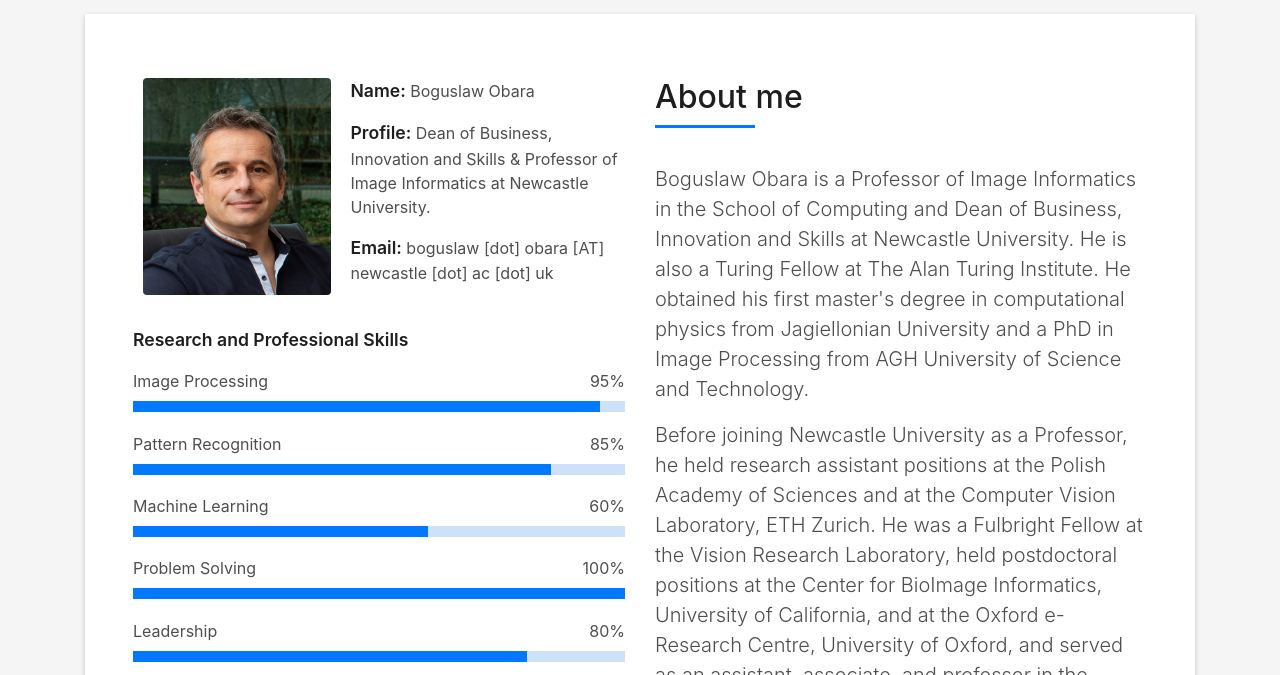
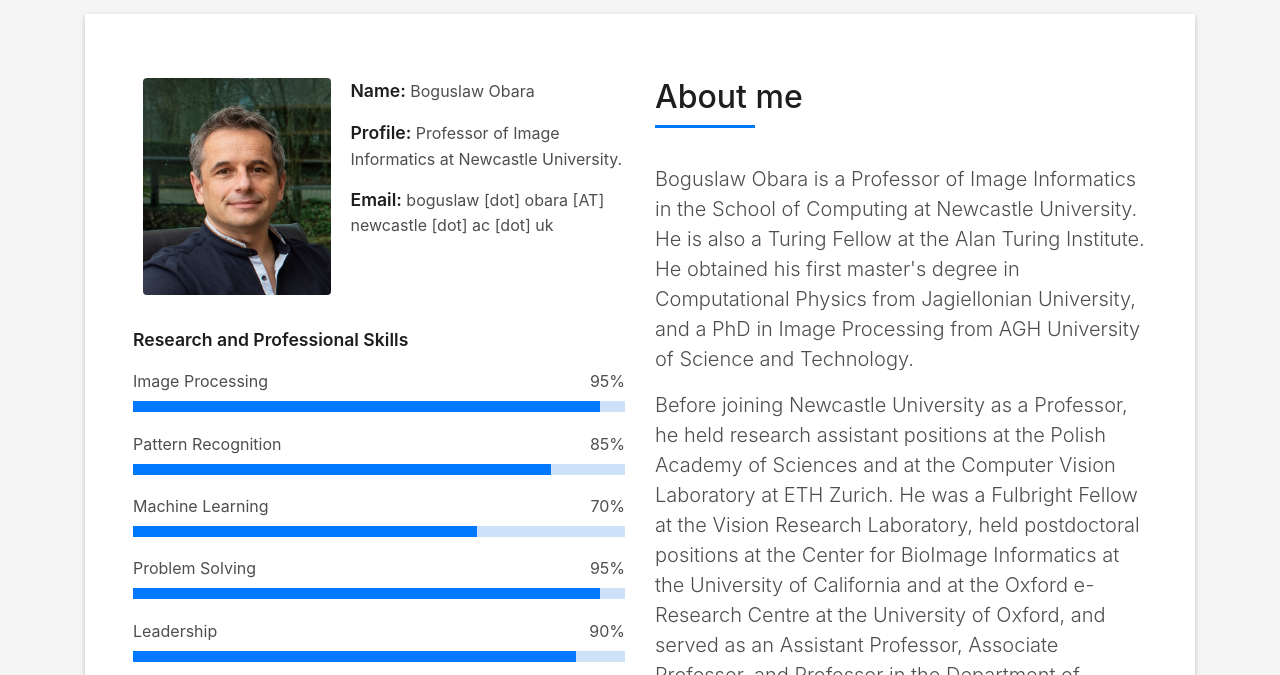
Before and after one commit to BoguslawObara/BoguslawObara.github.io, a plain HTML site: page index.html in a window 1280 px wide. Shown: the part 850-1525 px from the top of the page. Drawn offline with Linux system fonts and the light colour scheme; files whose address does not match are found by name.

Commit message:
new paper + Dean post update

```diff
--- a/index.html
+++ b/index.html
@@ -118,7 +118,7 @@
                     <div class="col-sm-6 col-md-7">
                       <div class="about-info">
                         <p><span class="title-s">Name: </span> <span>Boguslaw Obara</span></p>
-                        <p><span class="title-s">Profile: </span> <span>Dean of Business, Innovation and Skills & Professor of Image Informatics at Newcastle University.</span></p>
+                        <p><span class="title-s">Profile: </span> <span>Professor of Image Informatics at Newcastle University.</span></p>
                         <p><span class="title-s">Email: </span> <span>boguslaw [dot] obara [AT] newcastle [dot] ac [dot] uk</span></p>
                       </div>
                     </div>
@@ -135,19 +135,19 @@
                       <div class="progress-bar" role="progressbar" style="width: 85%" aria-valuenow="85" aria-valuemin="0"
                         aria-valuemax="100"></div>
                     </div>
-                    <span>Machine Learning</span> <span class="pull-right">60%</span>
+                    <span>Machine Learning</span> <span class="pull-right">70%</span>
                     <div class="progress">
-                      <div class="progress-bar" role="progressbar" style="width: 60%" aria-valuenow="60" aria-valuemin="0"
+                      <div class="progress-bar" role="progressbar" style="width: 70%" aria-valuenow="70" aria-valuemin="0"
                         aria-valuemax="100"></div>
                     </div>
-                    <span>Problem Solving</span> <span class="pull-right">100%</span>
+                    <span>Problem Solving</span> <span class="pull-right">95%</span>
                     <div class="progress">
-                      <div class="progress-bar" role="progressbar" style="width: 100%" aria-valuenow="100" aria-valuemin="0"
+                      <div class="progress-bar" role="progressbar" style="width: 95%" aria-valuenow="95" aria-valuemin="0"
                         aria-valuemax="100"></div>
                     </div>
-                    <span>Leadership</span> <span class="pull-right">80%</span>
+                    <span>Leadership</span> <span class="pull-right">90%</span>
                     <div class="progress">
-                      <div class="progress-bar" role="progressbar" style="width: 80%" aria-valuenow="80" aria-valuemin="0"
+                      <div class="progress-bar" role="progressbar" style="width: 90%" aria-valuenow="90" aria-valuemin="0"
                         aria-valuemax="100"></div>
                     </div>
                   </div>
@@ -212,13 +212,13 @@
                       </h5>
                     </div>
                     <p class="lead">
-                      Boguslaw Obara is a Professor of Image Informatics in the School of Computing and Dean of Business, Innovation and Skills at Newcastle University. He is also a Turing Fellow at The Alan Turing Institute. He obtained his first master's degree in computational physics from Jagiellonian University and a PhD in Image Processing from AGH University of Science and Technology.
+                      Boguslaw Obara is a Professor of Image Informatics in the School of Computing at Newcastle University. He is also a Turing Fellow at the Alan Turing Institute. He obtained his first master's degree in Computational Physics from Jagiellonian University, and a PhD in Image Processing from AGH University of Science and Technology.
                     </p>
                     <p class="lead">
-                      Before joining Newcastle University as a Professor, he held research assistant positions at the Polish Academy of Sciences and at the Computer Vision Laboratory, ETH Zurich. He was a Fulbright Fellow at the Vision Research Laboratory, held postdoctoral positions at the Center for BioImage Informatics, University of California, and at the Oxford e-Research Centre, University of Oxford, and served as an assistant, associate, and professor in the Department of Computer Science at Durham University. Boguslaw Obara was also an AstraZeneca Visiting Professor in Image Processing & Artificial Intelligence.
+                      Before joining Newcastle University as a Professor, he held research assistant positions at the Polish Academy of Sciences and at the Computer Vision Laboratory at ETH Zurich. He was a Fulbright Fellow at the Vision Research Laboratory, held postdoctoral positions at the Center for BioImage Informatics at the University of California and at the Oxford e-Research Centre at the University of Oxford, and served as an Assistant Professor, Associate Professor, and Professor in the Department of Computer Science at Durham University. Boguslaw Obara was also an AstraZeneca Visiting Professor in Image Processing and Artificial Intelligence, and Dean of Business, Innovation and Skills.
                     </p>
                     <p class="lead">
-                      Boguslaw's research focuses on the design and implementation of complex image analysis and processing, pattern recognition, computer vision, and machine learning solutions applied to a wide range of domains.
+                      Boguslaw's research focuses on the design and implementation of advanced image analysis and processing, pattern recognition, computer vision, and machine learning solutions applied across a wide range of domains.
                     </p>
                   </div>
                 </div>
@@ -490,9 +490,9 @@
                 <span class="ico-circle"><i class="ion-ios-camera"></i></span>
               </div>
               <div class="service-content">
-                <h2 class="s-title">Image Formation and Digitization</h2>
+                <h2 class="s-title">Image Formation and Digitisation</h2>
                 <p class="s-description text-center">
-                  Image acquisition is the first step of digital image processing and is often not properly taken into account. Quantitative analysis of any images requires a good understanding of the image formation and digitization process.
+                  Image acquisition is the first step in digital image processing and is often not properly taken into account. Our team places strong emphasis on developing a solid understanding of the image formation and digitisation processes to ensure that analyses are both reliable and meaningful, avoiding inaccurate or misleading results.
                 </p>
               </div>
             </div>
@@ -505,7 +505,7 @@
               <div class="service-content">
                 <h2 class="s-title">Image Processing and Pattern Recognition</h2>
                 <p class="s-description text-center">
-                  Pattern recognition is used to automatically extract meaningful features from digital images. Over the past years, our team has proposed a wide range of novel image informatics approaches for blob, network, and surface patterns recognition in multi-type, -scale, -dimensional imaging datasets.
+                  Pattern recognition is used to automatically extract meaningful features from digital images. Over the past years, our team has developed a wide range of novel image informatics approaches for the recognition of blob, network, and surface patterns in multi-type, multi-scale, and multi-dimensional imaging datasets.
                 </p>
               </div>
             </div>
@@ -518,7 +518,7 @@
               <div class="service-content">
                 <h2 class="s-title">Best Practices for Image-Driven Solutions</h2>
                 <p class="s-description text-center">
-                  Over the past years, our team has focused on standardisation, integrity, and quality of image-driven information and processes, from imaging data acquisition, storing, sharing, annotation, processing, to analytics.
+                  Imaging data management and validated, reproducible analysis are essential to ensuring reliable, interpretable results. Our team has focused on the standardisation, integrity, and quality of image-driven information and processes—from imaging data acquisition, storage, sharing, annotation, and processing to analytics.
                 </p>
               </div>
             </div>
```
Also changed, not shown: 1 other file.
